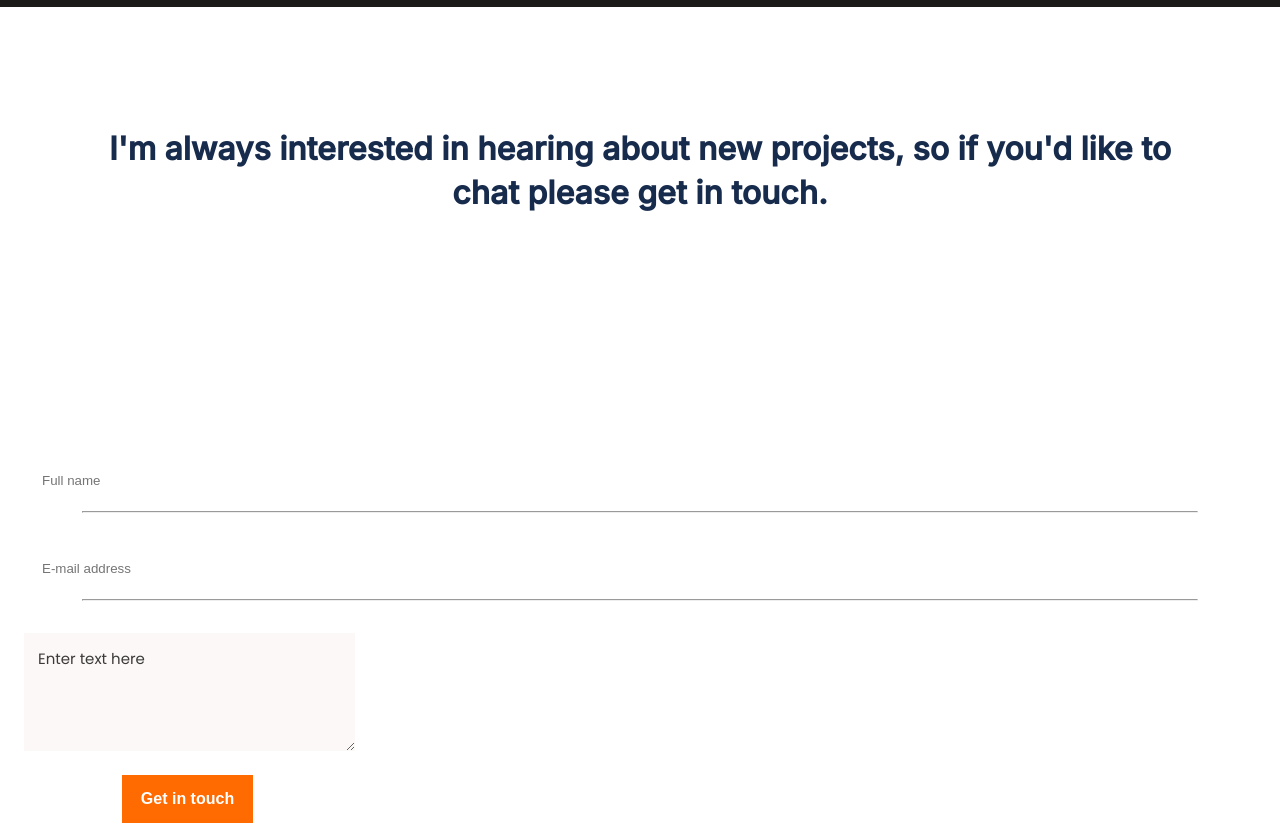
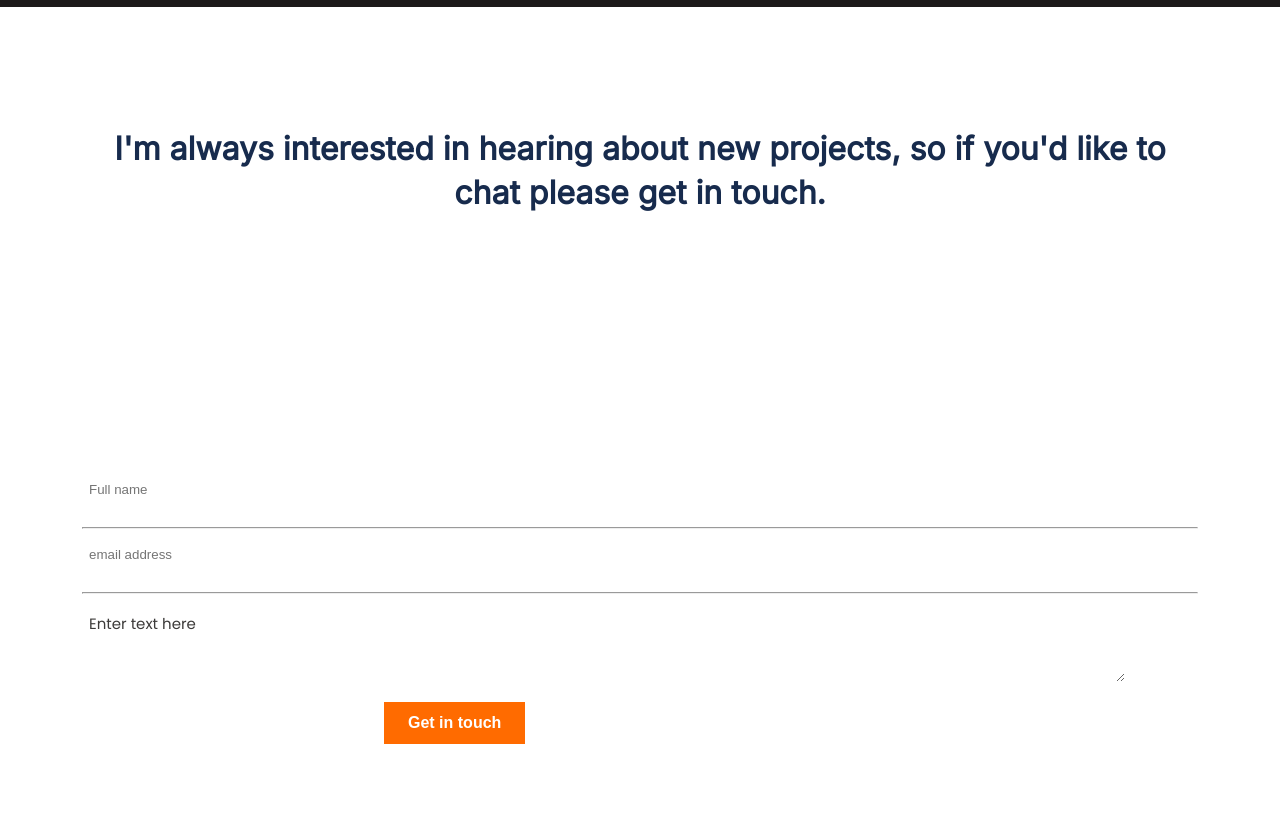
Before and after one commit to RuriEnciso/Portfolio-setup-and-mobile, a plain HTML site: page index.html in a window 1280 px wide. Shown: the part 9460-10286 px from the top of the page. Drawn offline with Linux system fonts and the light colour scheme; files whose address does not match are found by name.

Commit message:
Revert "Fix html and CSS"
This reverts commit 5671bec948b5828ce3e6ea3eb57112c41b6af68c.

restoring the previus version

```diff
--- a/index.html
+++ b/index.html
@@ -167,17 +167,17 @@
             <p class="text-form">
                 I'm always interested in hearing about new projects, so if you'd like to chat please get in touch.
             </p>
-            <form class="Contactme" action="https://formspree.io/f/mayzozrb" method="POST">
+            <form action="https://formspree.io/f/mayzozrb" method="POST">
                 <label for = "name"></label>
                 <input type="text" id="name" name="name" class="input-padron" required placeholder="Full name">
                 <hr>
 
                 <label for="mail"></label>
-                <input type="email" id="mail" name="email" class="input-padron" required placeholder="E-mail address">
+                <input type="email" id="mail" name="email" class="input-padron" required placeholder="email address">
                 <hr>
 
                 <label for="msj"></label>
-                <textarea class="contacttext" maxlength="500" placeholder="Enter text here" required></textarea>
+                <textarea rows="4" cols="50" maxlength="500" id="msj" placeholder="Enter text here" required></textarea>
                 <button class="form-buttom" type="submit">Get in touch</button>
             </form>
             <hr>
--- a/styles.css
+++ b/styles.css
@@ -1,4 +1,3 @@
-@import url('https://fonts.googleapis.com/css2?family=Crete+Round&family=Inter:wght@500&family=Poppins:wght@500&display=swap');
 body {
   margin: 0 auto;
   background-size: cover;
@@ -245,13 +244,13 @@ body {
   margin-top: -25px;
 }
 
-/*.input-padron {
+.input-padron {
   display: block;
   margin: 0 5% 20px;
   padding: 10px 25px;
   width: 50%;
   border: none;
-}*/
+}
 
 textarea::placeholder {
   left: 12px;
@@ -400,17 +399,23 @@ textarea::placeholder {
     background-color: #fff;
   }
 
+  .input-padron {
+    display: block;
+    margin: 0 5% 20px;
+    padding: 10px 25px;
+    width: 50%;
+    border: none;
+  }
 
-  /*textarea {
+  textarea {
     display: block;
     margin: 0 5% 20px;
     padding: 10px 25px;
     border: none;
     width: 79%;
-  }*/
+  }
 
   .text-form {
-    display: flex;
     color: #172b4d;
     font-family: 'Inter', serif;
     font-weight: 700;
@@ -419,45 +424,6 @@ textarea::placeholder {
     text-align: center;
     margin: 120px 8% 1px;
   }
-  .text-form input {
-    font-family: 'Inter';
-    font-style: normal;
-    font-weight: 400;
-    font-size: 15px;
-    line-height: 24px;
-  }
-
-  .Contactme input[type=email]{
-    margin-top: 39px;
-
-  }
-  .Contactme {
-    display: flex;
-    flex-direction: column;
-
-  }
-
-  .Contactme .contacttext{
-    height: 114px;
-    width: 327px;
-    margin: 24px;
-    background-color: #fbf8f7;
-    border: none;
-  }
-
-  .Contactme .contacttext::placeholder {
-    padding-top: 12px;
-    padding-left: 12px;
-  }
-
-  .input-padron{
-    border: none;
-    margin-left: 40px;
-    margin-right: 40px;
-    margin-bottom: 14px;
-  }
-
-
 
   .form-buttom {
     background-color: #ff6b00;
@@ -467,13 +433,9 @@ textarea::placeholder {
     justify-content: center;
     font-size: 16px;
     font-weight: 700;
-    margin-left: ;
+    padding: 12px 24px;
+    margin-left: 30%;
     cursor: pointer;
-    height: 48px;
-    width: 131px;
-    align-items:center;
-    margin-left: 122px;
-    margin-right: 122px;
   }
 
   .form-buttom:hover {
```
